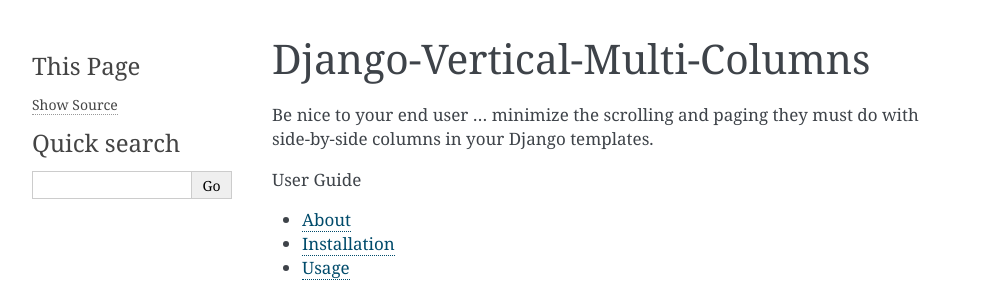
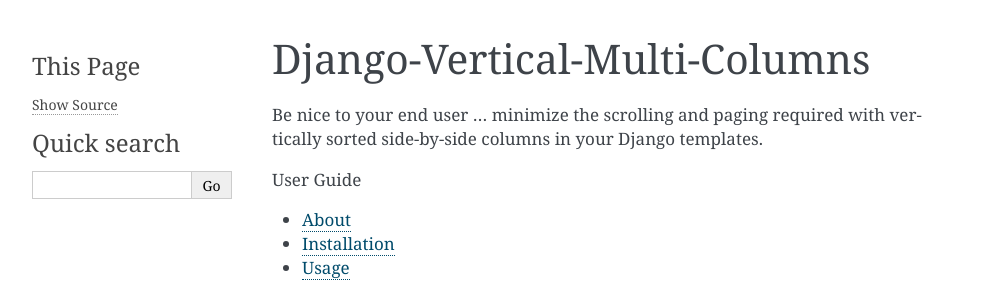
Before and after one commit to swright573/django-vertical-multi-columns, a Sphinx documentation site: the page built from docs/source/index.rst, in a window 1280 px wide. Shown: the top 293 px of the page, without its empty margins (148-1140 px from the left). Built offline with Sphinx 7.4.7, drawn with Linux system fonts in a browser that asks for light colours.

Commit message:
Update index.rst

```diff
--- a/docs/source/index.rst
+++ b/docs/source/index.rst
@@ -1,7 +1,7 @@
 Django-Vertical-Multi-Columns
 -----------------------------
 
-Be nice to your end user ... minimize the scrolling and paging they must do with side-by-side columns in your Django templates.
+Be nice to your end user ... minimize the scrolling and paging required with vertically sorted side-by-side columns in your Django templates.
 
 .. toctree::
    :maxdepth: 2
```
